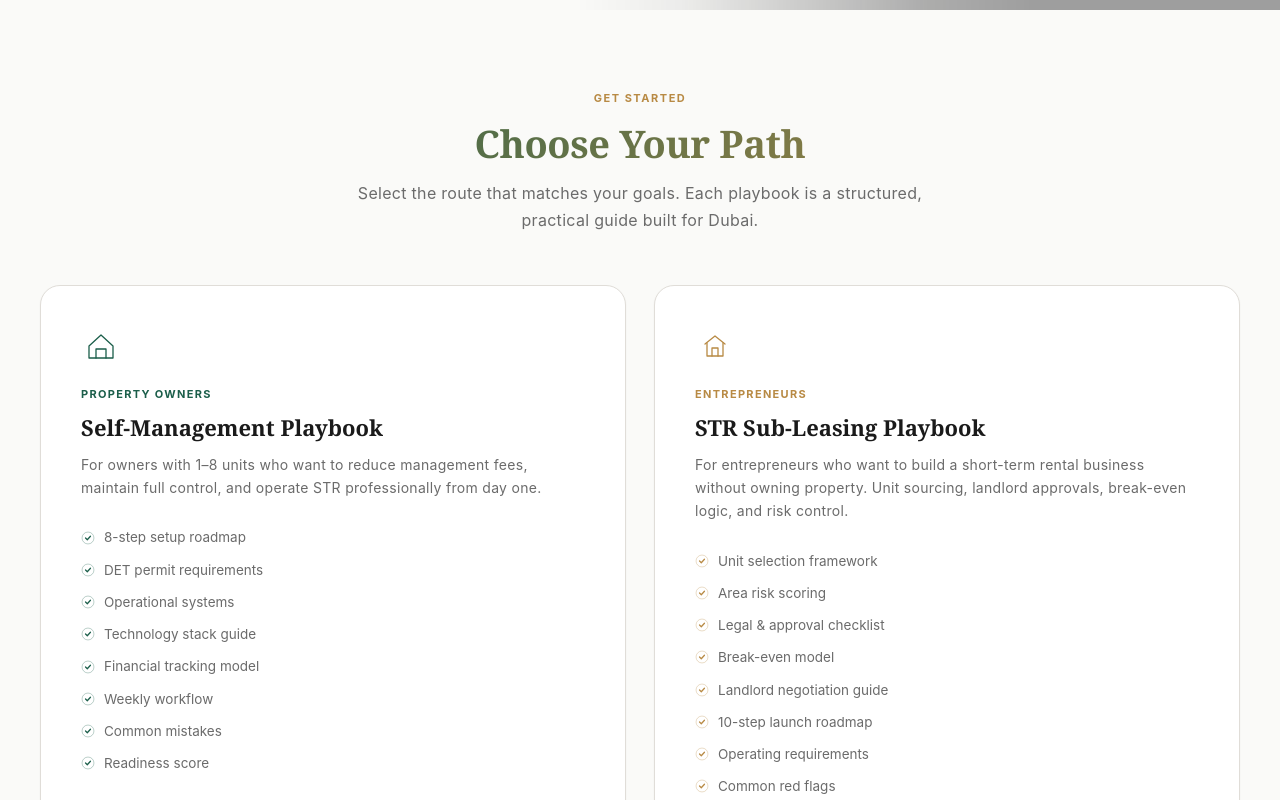
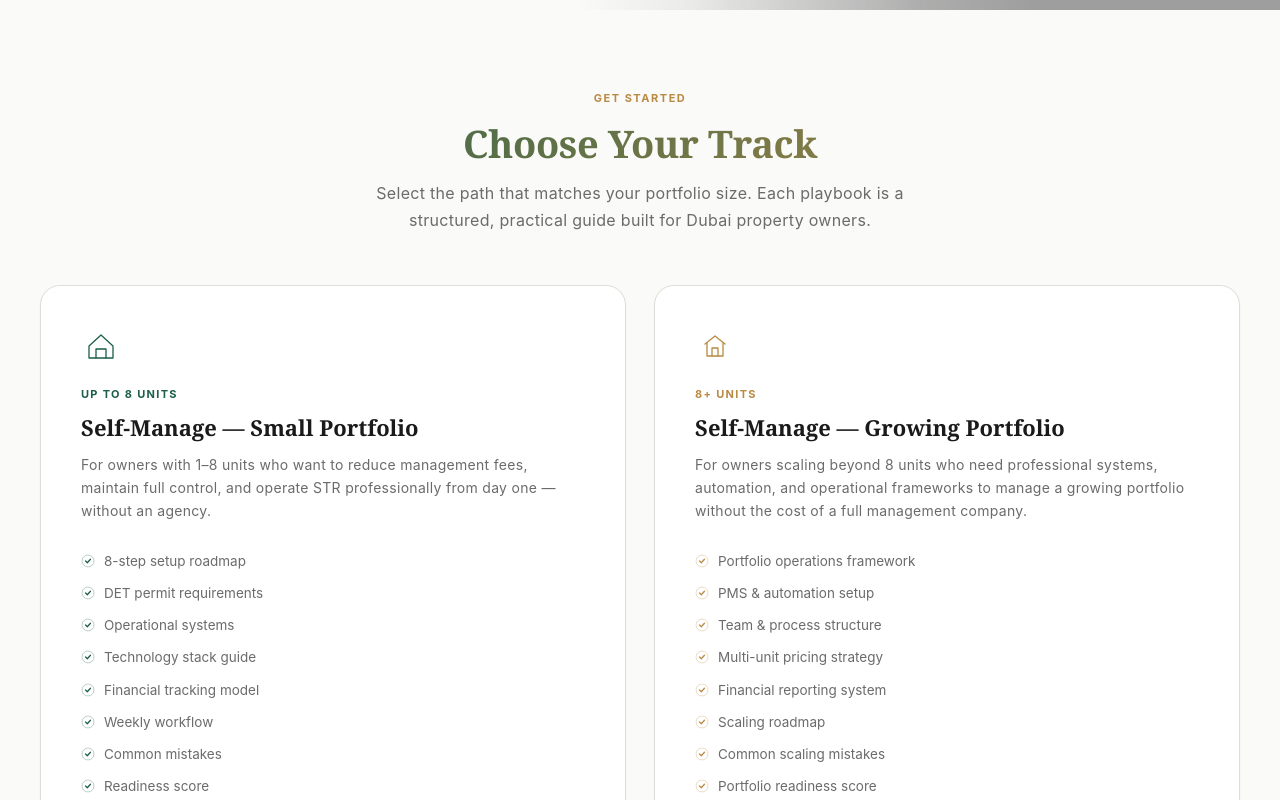
Before and after one commit to lmoraes55-cyber/property-estimator, a Next.js app: page /self-manage in a window 1280 px wide. Shown: the part 640-1440 px from the top of the page. Built offline with nearby package versions, Linux system fonts and the light colour scheme; grey boxes are pictures that could not be loaded.

Commit message:
Update Self-Manage page: two owner tracks (≤8 and 8+ units)
Replaces STR Sub-Leasing card (now its own top-level service) with
the two self-manage tracks: Small Portfolio (1–8 units) and Growing
Portfolio (8+ units).

Co-Authored-By: Claude Sonnet 4.6 <noreply@anthropic.com>

```diff
--- a/app/self-manage/page.tsx
+++ b/app/self-manage/page.tsx
@@ -89,29 +89,29 @@ export default function SelfManagePage() {
       {/* ─── CHOOSE YOUR PATH ─── */}
       <section id="paths" style={{ padding: isMobile ? "52px 20px" : "80px 40px" }}>
         <div style={{ maxWidth: "1200px", margin: "0 auto" }}>
-          <SectionHeading label="GET STARTED" title="Choose Your Path" subtitle="Select the route that matches your goals. Each playbook is a structured, practical guide built for Dubai." />
+          <SectionHeading label="GET STARTED" title="Choose Your Track" subtitle="Select the path that matches your portfolio size. Each playbook is a structured, practical guide built for Dubai property owners." />
           <div style={{ display: "grid", gridTemplateColumns: "repeat(auto-fit, minmax(300px, 1fr))", gap: "28px" }}>
             <PlaybookCard
               icon={<IconOwner color={colors.primary} />}
-              eyebrow="PROPERTY OWNERS"
-              title="Self-Management Playbook"
-              description="For owners with 1–8 units who want to reduce management fees, maintain full control, and operate STR professionally from day one."
+              eyebrow="UP TO 8 UNITS"
+              title="Self-Manage — Small Portfolio"
+              description="For owners with 1–8 units who want to reduce management fees, maintain full control, and operate STR professionally from day one — without an agency."
               price="AED 199"
               accent={colors.primary}
               includes={["8-step setup roadmap", "DET permit requirements", "Operational systems", "Technology stack guide", "Financial tracking model", "Weekly workflow", "Common mistakes", "Readiness score"]}
-              cta="Explore Self-Management"
+              cta="View Small Portfolio Playbook"
               href="/self-manage/owners"
             />
             <PlaybookCard
               icon={<IconSubLease color={colors.secondary} />}
-              eyebrow="ENTREPRENEURS"
-              title="STR Sub-Leasing Playbook"
-              description="For entrepreneurs who want to build a short-term rental business without owning property. Unit sourcing, landlord approvals, break-even logic, and risk control."
-              price="AED 299"
+              eyebrow="8+ UNITS"
+              title="Self-Manage — Growing Portfolio"
+              description="For owners scaling beyond 8 units who need professional systems, automation, and operational frameworks to manage a growing portfolio without the cost of a full management company."
+              price="AED 499"
               accent={colors.secondary}
-              includes={["Unit selection framework", "Area risk scoring", "Legal & approval checklist", "Break-even model", "Landlord negotiation guide", "10-step launch roadmap", "Operating requirements", "Common red flags"]}
-              cta="Explore STR Sub-Leasing"
-              href="/self-manage/str-subleasing"
+              includes={["Portfolio operations framework", "PMS & automation setup", "Team & process structure", "Multi-unit pricing strategy", "Financial reporting system", "Scaling roadmap", "Common scaling mistakes", "Portfolio readiness score"]}
+              cta="View Portfolio Playbook"
+              href="/self-manage/owners"
             />
           </div>
         </div>
```
